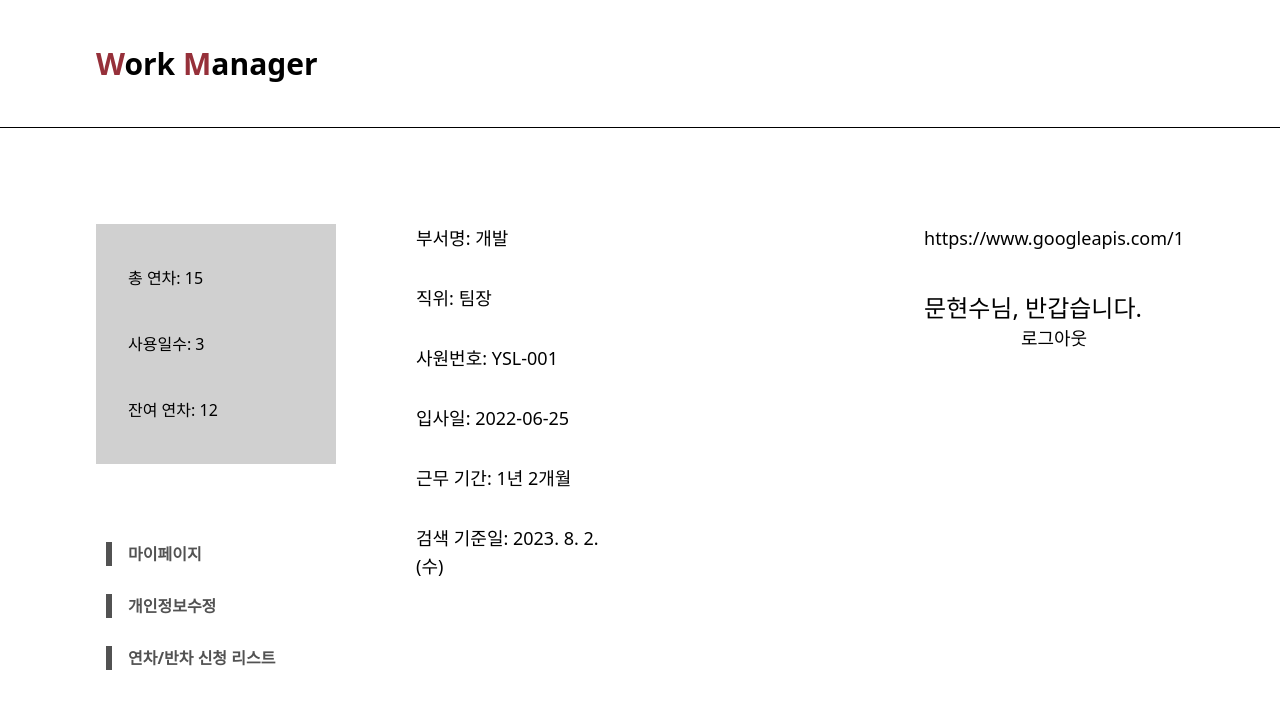
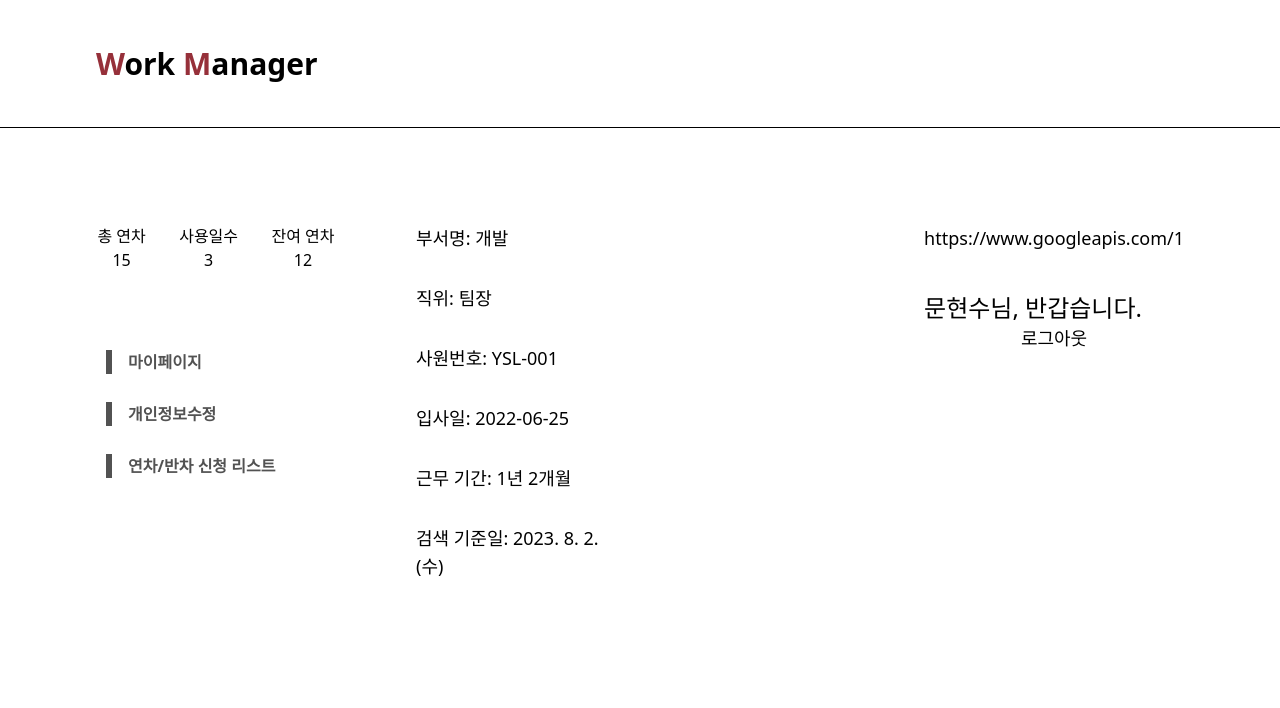
Before and after one commit to FC-MINI-4/attendance-front, a Next.js app: page /member in a window 1280 px wide. Shown: the top 708 px of the page. Built offline with nearby package versions, Linux system fonts and the light colour scheme.

Commit message:
STYLE: 보드 구성 변경

```diff
--- a/src/components/member/MemberBoard.tsx
+++ b/src/components/member/MemberBoard.tsx
@@ -1,65 +1,73 @@
-
 const data = {
-    "name": "정준희",
-    "email": "jeonggoo75@gmail.com",
-		"dayOffTotal": 15,
-		"dayOffUsed": 3,
-    "dayOffRemains": 12,
-		"dayOffs": [
+  name: '정준희',
+  email: 'jeonggoo75@gmail.com',
+  dayOffTotal: 15,
+  dayOffUsed: 3,
+  dayOffRemains: 12,
+  dayOffs: [
     {
-		    "dayOffId": 6,
-				"type": "연차",
-		    "status": "승인",
-		    "startDate": "2023-07-29",
-		    "endDate": "2023-08-01",
-		    "amount": 3,
-				"reason": "그냥 쉬고 싶어요."
+      dayOffId: 6,
+      type: '연차',
+      status: '승인',
+      startDate: '2023-07-29',
+      endDate: '2023-08-01',
+      amount: 3,
+      reason: '그냥 쉬고 싶어요.'
     },
     {
-		    "dayOffId": 15,
-				"type": "오전반차",
-		    "status": "거절",
-		    "startDate": "2023-08-28",
-		    "endDate": "2023-08-28",
-				"amount": 0.5,
-				"reason": "늦잠자고 싶어요."
+      dayOffId: 15,
+      type: '오전반차',
+      status: '거절',
+      startDate: '2023-08-28',
+      endDate: '2023-08-28',
+      amount: 0.5,
+      reason: '늦잠자고 싶어요.'
     },
     {
-		    "dayOffId": 15,
-				"type": "특별휴가",
-		    "status": "승인대기",
-		    "startDate": "2023-08-16",
-		    "endDate": "2023-08-17",
-				"amount": 0,
-				"reason": "늦잠자고 싶어요."
+      dayOffId: 15,
+      type: '특별휴가',
+      status: '승인대기',
+      startDate: '2023-08-16',
+      endDate: '2023-08-17',
+      amount: 0,
+      reason: '늦잠자고 싶어요.'
     }
   ],
-		"duties": [
+  duties: [
     {
-				"dutyId": 5,
-		    "status": "승인",
-		    "date": "2023-08-09",
+      dutyId: 5,
+      status: '승인',
+      date: '2023-08-09'
     },
     {
-				"dutyId": 6,
-		    "status": "승인대기",
-		    "date": "2023-08-10",
+      dutyId: 6,
+      status: '승인대기',
+      date: '2023-08-10'
     }
   ]
-	}
+};
 
 const list = {
   total: data.dayOffTotal,
   used: data.dayOffUsed,
   remains: data.dayOffRemains
-  }
+};
 
 export default function MemberBoard() {
   return (
-    <div className="w-60 h-60 bg-mainGray flex flex-col justify-evenly">
-        <div className="ml-8">총 연차: {list.total}</div>
-        <div className="ml-8">사용일수: {list.used}</div>
-        <div className="ml-8">잔여 연차: {list.remains}</div>
+    <div className="sm:w-60 sm:mb-4 flex justify-evenly">
+      <div>
+        <div>총 연차</div>
+        <div className="text-center">{list.total}</div>
       </div>
-  )
+      <div className="ml-8">
+        <div>사용일수</div>
+        <div className="text-center">{list.used}</div>
+      </div>
+      <div className="ml-8">
+        <div>잔여 연차</div>
+        <div className="text-center">{list.remains}</div>
+      </div>
+    </div>
+  );
 }
```
Lines whose indentation alone changed are shown as unchanged.
